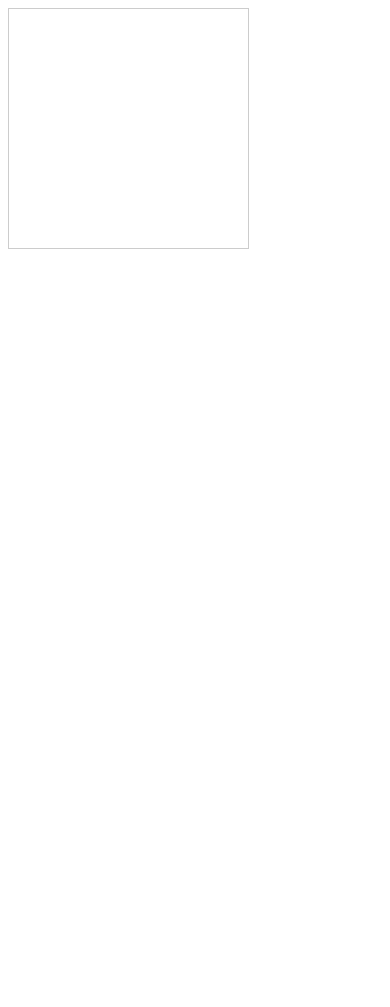
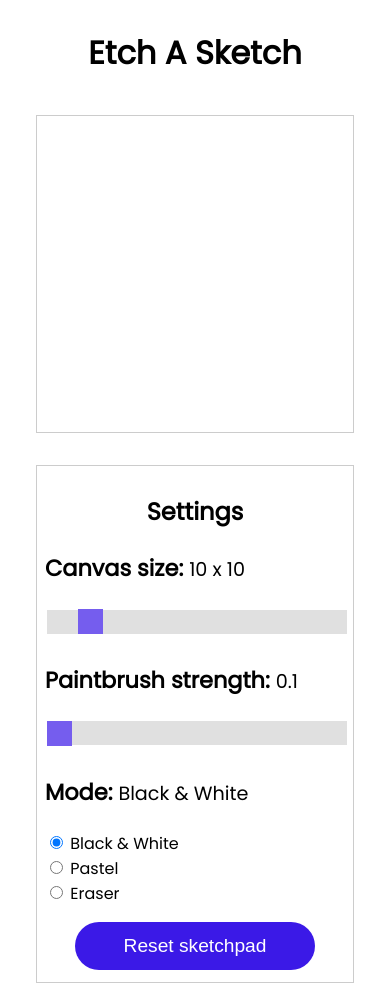
Before and after one commit to joerhew/etch-a-sketch, a plain HTML site: page index.html in a window 390 px wide. Before the commit the page ends 844 px from the top, so only its background shows below. Drawn offline with Linux system fonts and the light colour scheme.

Commit message:
Added settings and made the page responsive

```diff
--- a/index.html
+++ b/index.html
@@ -5,10 +5,31 @@
         <title>Etch A Sketch</title>
         <script src="js-file.js" defer></script>
         <link rel="stylesheet" href="style.css">
+        <link href='https://fonts.googleapis.com/css?family=Poppins' rel='stylesheet'>
     </head>
     <body>
-        <div class="container">
-            <div class="sketchpad">
+        <div class="main">
+            <h1>Etch A Sketch</h1>
+            <div class="container">
+                <div class="settings">
+                        <h2>Settings</h2>
+                        <p>Canvas size: <span id="length-value"></span></p>
+                        <input class="slider" id="length-slider" type="range" min="10" max="64" step="1" value="16">
+                        <p>Paintbrush strength: <span id="brush-strength"></span></p>
+                        <input class="slider" id="brush-strength-slider" type="range" min="0.1" max="1" step="0.05" value="0.1">
+                        <p>Mode: <span id="mode-value"></span></p>
+                        <div class="mode-options">
+                            <input type="radio" name="mode" id="black-white" value="Black & White">
+                            <label for="bw">Black & White</label><br>
+                            <input type="radio" name="mode" id="pastel" value="Pastel">
+                            <label for="pastel">Pastel</label><br>
+                            <input type="radio" name="mode" id="eraaser" value="Eraser">
+                            <label for="eraser">Eraser</label><br>
+                        </div>
+                        <button class="reset-button">Reset sketchpad</button>
+                </div>
+                <div class="sketchpad">
+                </div>
             </div>
         </div>
     </body>
--- a/js-file.js
+++ b/js-file.js
@@ -1,29 +1,108 @@
-var rows = [];
-var cells = [];
-var height = 16;
-var width = 16;
+const DEFAULT_LENGTH = 10;
+const DEFAULT_BRUSH_STRENGTH = 0.1;
+const DEFAULT_MODE = 'Black & White';
 
-let sketchpad = document.querySelector('.sketchpad');
+let length = DEFAULT_LENGTH;
+let brushStrength = DEFAULT_BRUSH_STRENGTH;
+let mode = DEFAULT_MODE;
 
-for (var i = 1; i <= height; i++) {
-    rows[i] = document.createElement('div');
-    rows[i].classList.toggle('row');
-    rows[i].setAttribute('id','r'+i);
-    sketchpad.appendChild(rows[i]);
+// Settings
 
-    for (var j = 1; j <= width; j++) {
-        cells[j] = document.createElement('div');
-        cells[j].classList.toggle('cell');
-        cells[j].setAttribute('id','r'+i+'c'+j);
-        rows[i].appendChild(cells[j]);
+const settings = document.querySelector('.settings');
+const lengthValue = document.querySelector('#length-value');
+const lengthSlider = document.querySelector('#length-slider');
+const brushStrengthValue = document.querySelector('#brush-strength');
+const brushStrengthSlider = document.querySelector('#brush-strength-slider');
+const radioButtons = document.querySelectorAll('input[name="mode"]');
+const modeValue = document.querySelector('#mode-value');
+const sketchpad = document.querySelector('.sketchpad');
+const resetButton = document.querySelector('.reset-button');
+
+lengthSlider.addEventListener('change', () => {
+    wipeSketchpad();
+    lengthSlider.setAttribute('value',lengthSlider.value);
+    length = lengthSlider.getAttribute('value');
+    lengthValue.textContent = length;
+    createSketchpad(length);
+});
+
+brushStrengthSlider.addEventListener('change', () => {
+    brushStrengthSlider.setAttribute('value', brushStrengthSlider.value);
+    brushStrength = parseFloat(brushStrengthSlider.getAttribute('value'));
+    brushStrengthValue.textContent = brushStrength;
+})
+
+radioButtons.forEach((radioButton) => {
+    radioButton.addEventListener('change', () => {
+        mode = radioButton.value;
+        modeValue.textContent = mode;
+    })
+})
+
+resetButton.addEventListener('click', () => {
+    wipeSketchpad();
+    createSketchpad(length);
+})
+
+
+let mouseDown = false
+document.body.onmousedown = () => (mouseDown = true)
+document.body.onmouseup = () => (mouseDown = false)
+
+function createSketchpad(length) {
+    sketchpad.style.gridTemplateColumns = `repeat(${length}, 1fr)`
+    sketchpad.style.gridTemplateRows = `repeat(${length}, 1fr)`
+
+    for (let i = 0; i < length * length; i++) {
+        const gridElement = document.createElement('div');
+        gridElement.classList.toggle('grid-element');
+        sketchpad.appendChild(gridElement);
+        gridElement.addEventListener('mouseover', changeColour);
+        gridElement.addEventListener('mousedown', changeColour);
+        sketchpad.appendChild(gridElement);
     };
+
+    lengthValue.textContent = length + " x " + length;
+
+    const cls = document.querySelectorAll('.cell');
+
 };
 
-const cls = document.querySelectorAll('.cell');
+function changeColour(e) {
+    if (e.type === 'mouseover' && !mouseDown) return;
+    if (mode === 'Eraser') {
+        e.target.style.backgroundColor = '';
+    } else if (mode === 'Black & White' && e.target.style.backgroundColor === '') {
+        e.target.style.backgroundColor = getBlackWhiteColor();
+        e.target.style.opacity = (parseFloat(e.target.style.opacity) || 0) + brushStrength;
+    } else if (mode === 'Pastel' && e.target.style.backgroundColor === '') {
+        e.target.style.backgroundColor = getPastelColor();
+        e.target.style.opacity = (parseFloat(e.target.style.opacity) || 0) + brushStrength;
+    } else {
+        e.target.style.opacity = (parseFloat(e.target.style.opacity) || 0) + brushStrength;
+    }
 
-cls.forEach((cl) => {
-    cl.addEventListener('mouseover', () => { //change to mouseover
-        cl.style.backgroundColor = '#000000';
-        cl.style.opacity = (parseFloat(cl.style.opacity) || 0) + 0.05;
-    });
-});
+}
+
+function getPastelColor(){
+    return "hsl(" + 360 * Math.random() + ',' +
+               (25 + 70 * Math.random()) + '%,' +
+               (85 + 10 * Math.random()) + '%)'
+  }
+
+function getBlackWhiteColor(){
+    return "hsl(" + 0 + ',' +
+                    0 + '%,' +
+                    100 * (Math.random()) + '%)'
+  }
+
+function wipeSketchpad() {
+    sketchpad.innerHTML = '';
+}
+
+window.onload = () => {
+    createSketchpad(length);
+    brushStrengthValue.textContent = brushStrength;
+    modeValue.textContent = mode;
+    document.getElementById("black-white").checked = true;
+}
--- a/style.css
+++ b/style.css
@@ -1,32 +1,121 @@
 body {
+
+    text-align: center;
+    font-family: 'Poppins'
+
+}
+
+p {
+    text-align: left;
+    font-weight: 700;
+    font-size: 1.4rem;
+}
+
+span {
+    font-weight: 400;
+    font-size: 1.2rem;
+}
+
+
+button {
+    margin: 1rem;
+    height: 3rem;
+    width: 80%;
+    font-size: 1.2rem;
+    border-style: none;
+    background-color: #3b19e7;
+    border-radius: 1.5rem;
+    color: #FFFFFF;
+}
+
+button:hover {
+    transform: scale(1.02);
+    transition: 0.2s;
+}
+
+.main {
     display: flex;
     flex-direction: column;
-    justify-content: center;
-
+    align-items: fl;
+    max-width: 1040px;
 }
 
 .container {
     display: flex;
-    flex-direction: column;
-    width: 80%;
+    align-items: flex-start;
+
+}
+
+.settings {
+
+    width: 500px;
+    height: 500px;
+    border-style: solid;
+    border-width: 1px;
+    border-color: #CCCCCC;
+    margin: 1rem;
+    padding: 0.5rem;
+}
+
+.mode-options {
+    text-align: left;
 }
 
 .sketchpad {
+    width: 500px;
+    height: 500px;
+    display: grid;
     border-style: solid;
     border-width: 1px;
     border-color: #CCCCCC;
-    display: flex;
-    flex-direction: column;
-    width: 80%;
+    margin: 1rem;
+    padding: 0.5rem;
 }
 
-.row {
-    display: flex;
-    flex-direction: row;
+.slider {
+
+    -webkit-appearance: none;
+    width: 100%;
+    height: 1.5rem;
+    background: #d3d3d3;
+    outline: none;
+    opacity: 0.7;
+    -webkit-transition: .2s;
+    transition: opacity .2s;
 }
 
-.cell {
-    width: 100%;
-    height: 100%;
-    aspect-ratio: 1 / 1;
+.slider:hover {
+    opacity: 1;
+  }
+
+.slider::-webkit-slider-thumb {
+-webkit-appearance: none;
+appearance: none;
+width: 25px;
+height: 25px;
+background: #3b19e7;
+cursor: pointer;
 }
+
+.slider::-moz-range-thumb {
+width: 25px;
+height: 25px;
+background: #3b19e7;
+cursor: pointer;
+}
+
+@media (max-width: 700px) {
+
+    .settings, .sketchpad {
+        width: 300px;
+    }
+
+    .container {
+        flex-direction: column-reverse;
+        align-items: center;
+    }
+
+    .sketchpad {
+        height: 300px;
+    }
+}
```
